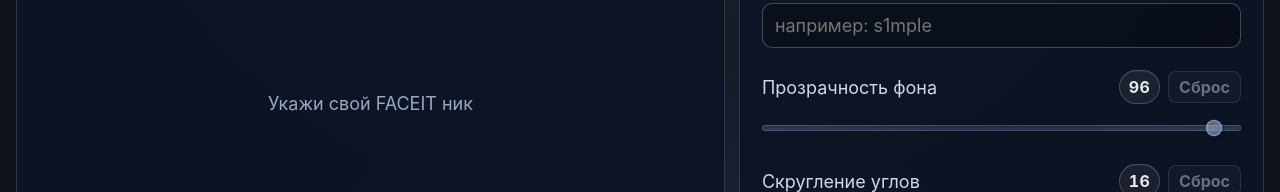
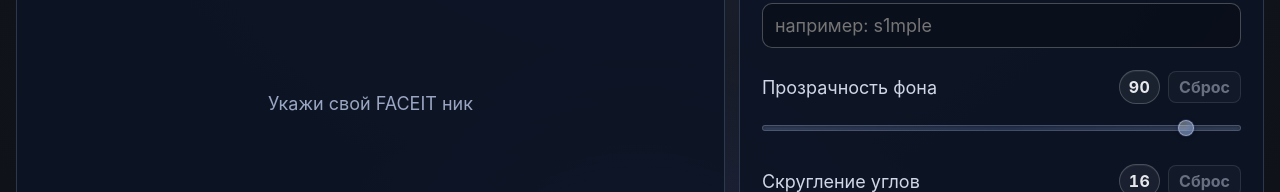
Before and after one commit to HunterM7/faceit-stats, a React (Vite) app in the folder client/: page /widgets/stats in a window 1280 px wide. Shown: the part 349-541 px from the top of the page. Built offline with nearby package versions, Linux system fonts and the light colour scheme; no server answers.

Commit message:
Поправил прозрачность по-умолчанию.

```diff
--- a/client/src/pages/stats-widget-page/stats-widget-page-content/stats-widget-page-content.tsx
+++ b/client/src/pages/stats-widget-page/stats-widget-page-content/stats-widget-page-content.tsx
@@ -14,7 +14,7 @@ import {
 import { StatsWidgetPageContentGuide } from './stats-widget-page-content-guide/stats-widget-page-content-guide';
 import './stats-widget-page-content.scss';
 
-const DEFAULT_WIDGET_BG_PERCENT = 96;
+const DEFAULT_WIDGET_BG_PERCENT = 90;
 const DEFAULT_WIDGET_BORDER_RADIUS_PX = 16;
 const DEFAULT_RATING_MODE: StatsRatingQuery = 'country';
 const STATS_WIDGET_PREVIEW_SOURCE = 'stats_widget' as const;
--- a/client/src/widgets/widget-statistics/widget-statistics.scss
+++ b/client/src/widgets/widget-statistics/widget-statistics.scss
@@ -1,7 +1,7 @@
 .widget-statistics {
   min-width: 320px;
   border-radius: var(--widget-statistics-radius, 16px);
-  background: rgba(18, 18, 18, var(--widget-statistics-bg-opacity, 0.96));
+  background: rgba(18, 18, 18, var(--widget-statistics-bg-opacity, 0.9));
   color: #fff;
   padding: 8px;
 
--- a/client/src/widgets/widget-statistics/widget-statistics.tsx
+++ b/client/src/widgets/widget-statistics/widget-statistics.tsx
@@ -25,7 +25,7 @@ interface WidgetStatisticsProps {
 }
 
 export function WidgetStatistics(props: WidgetStatisticsProps) {
-  const { common, daily, recentMatches, className, backgroundOpacity = 96, borderRadius = 16 } = props;
+  const { common, daily, recentMatches, className, backgroundOpacity = 90, borderRadius = 16 } = props;
   const normalizedOpacity = Math.min(100, Math.max(0, backgroundOpacity)) / 100;
   const normalizedBorderRadiusPx = Math.min(18, Math.max(0, Math.round(borderRadius)));
   const cardStyle = {
```
